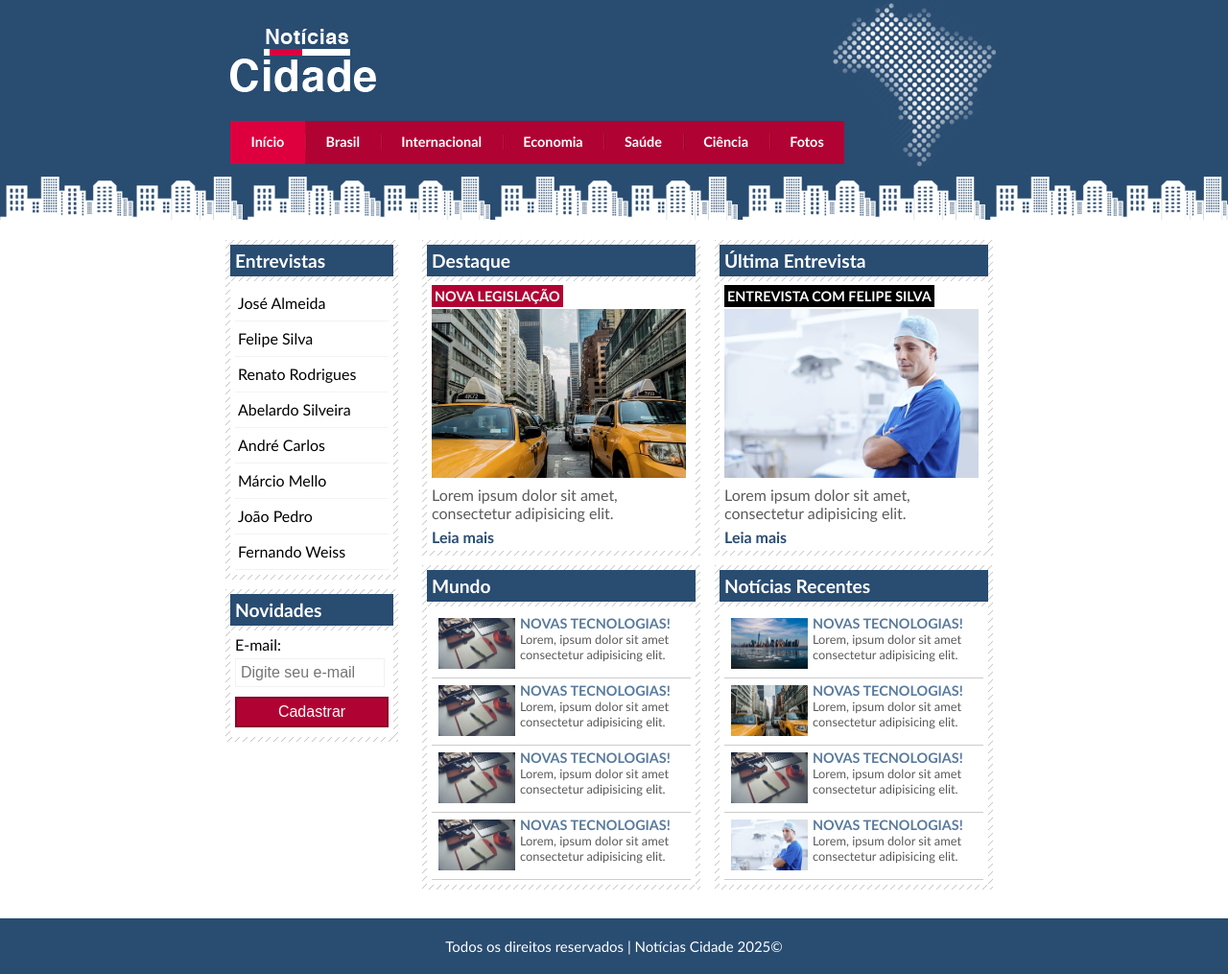
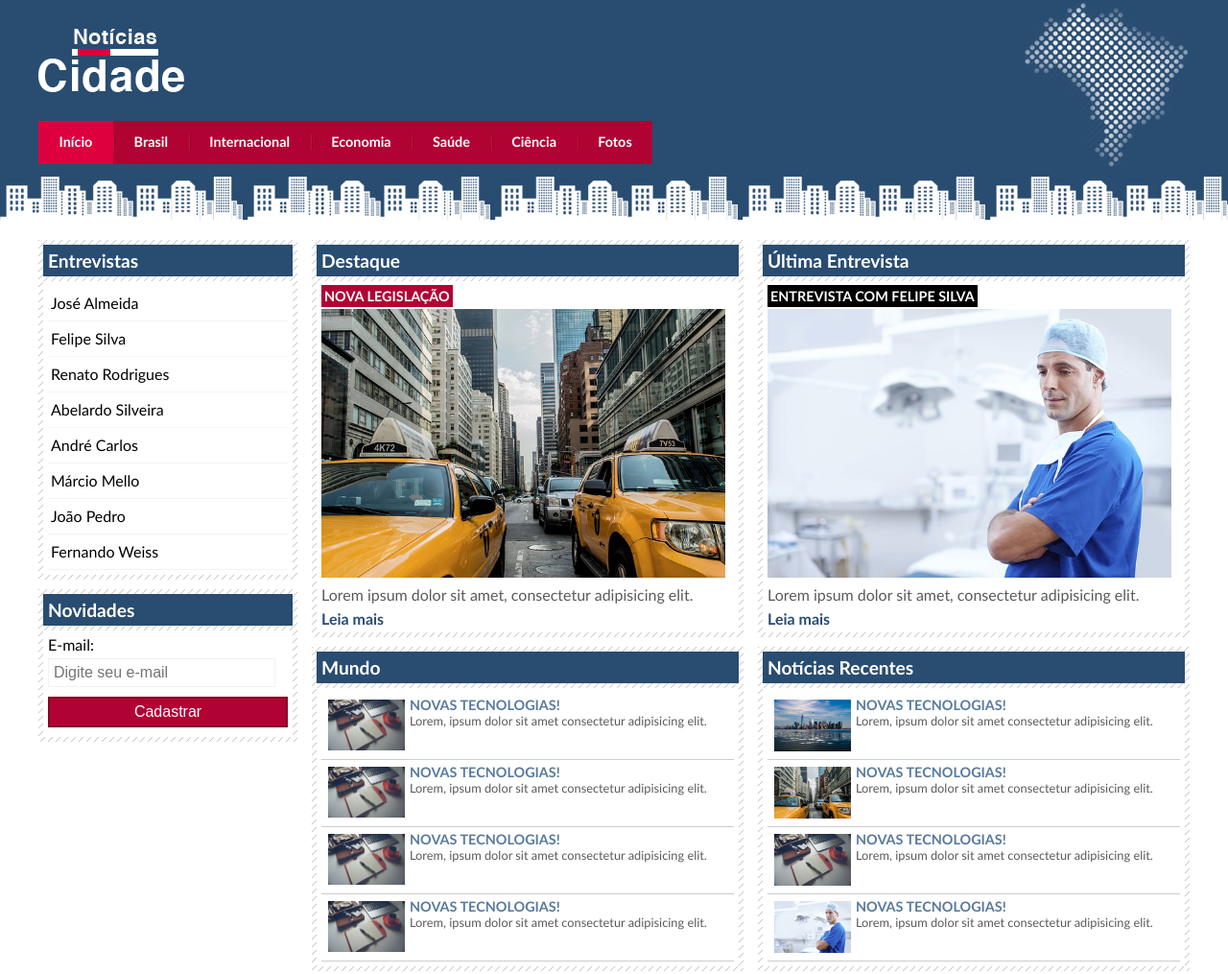
Before and after one commit to LochaydeOliveira/portal-de-noticiais-projeto-4, a plain HTML site: page index.html in a window 1280 px wide. Shown: the top 1015 px of the page at 96% size. Drawn offline with Linux system fonts and the light colour scheme.

Commit message:
Ajustei o layout para uma largura maior

```diff
--- a/assets/style.css
+++ b/assets/style.css
@@ -9,7 +9,7 @@ body {
 }
 
 #container {
-    width: 800px;
+    width: 1200px;
     margin: 0 auto;
 }
 
@@ -84,28 +84,28 @@ body.fotos #nav a#fotos
 }
 
 #side {
-    width: 180px;
+    width: 270px;
     float: left;
-    margin: 0 0 20px -800px;
+    margin: 0 0 30px -1200px;
 }
 
 #primary {
-    width: 290px;
+    width: 450px;
     float: left;
-    margin: 0 0 20px 200px;
+    margin: 0 0 20px 285px;
 }
 
 #two-columns #primary {
-    width: 595px;
+    width: 915px;
 }
 
 #one-column #primary {
-    width: 800px;
+    width: 1200px;
     margin: 0 0 20px 0;
 }
 
 #secondary {
-    width: 290px;
+    width: 450px;
     float: left;
     margin: 0 0 20px 15px;
 }
```
Also changed, not shown: index.html (+1 -0 lines).
